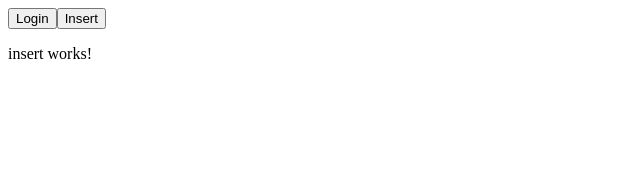
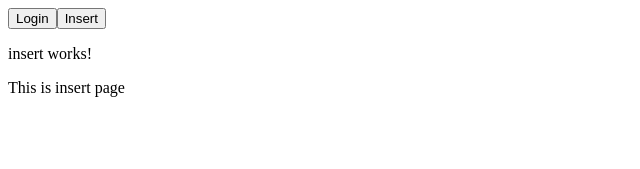
Before and after one commit to midzojtic/angular, an Angular app: page / in a window 1280 px wide. Both pictures are taken after a click on the button "Insert". Shown: the top 169 px of the page, without its empty margins (0-640 px from the left). Built offline with nearby package versions, Linux system fonts and the light colour scheme.

Commit message:
changed routing

```diff
--- a/src/app/veterinar/insert/insert.component.html
+++ b/src/app/veterinar/insert/insert.component.html
@@ -1,3 +1,4 @@
 <p>
   insert works!
 </p>
+<p>This is insert page</p>
```
